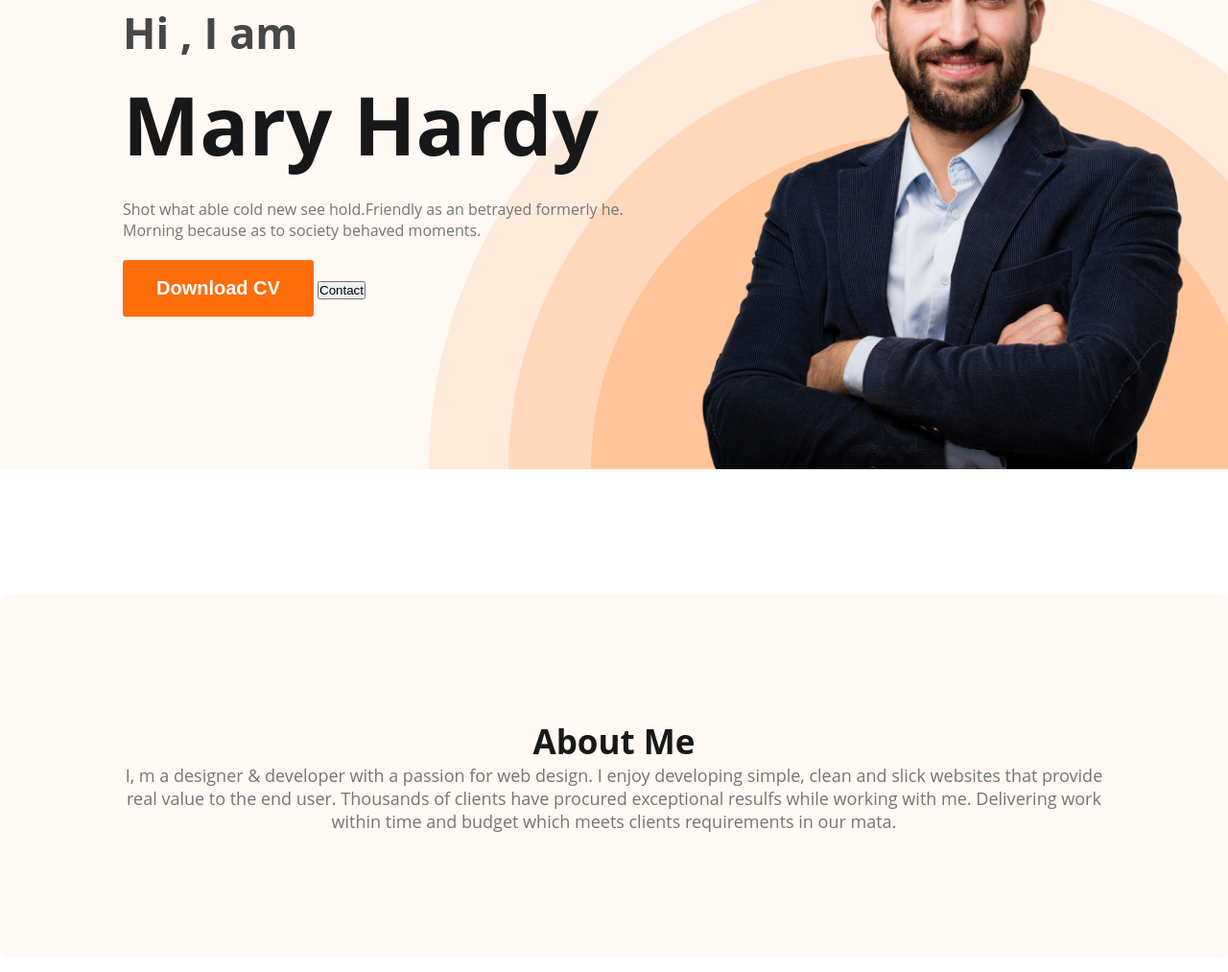
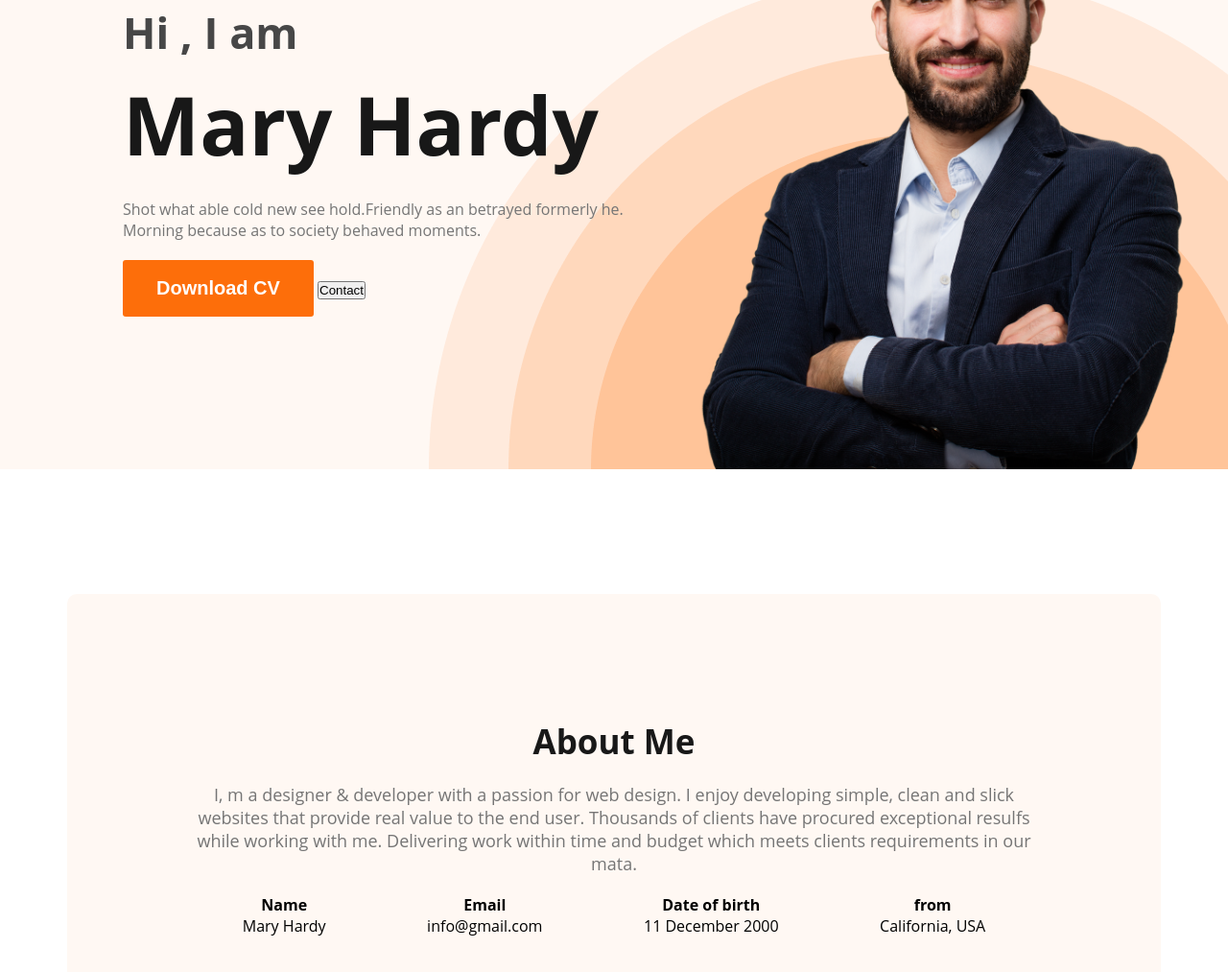
Before and after one commit to Shahriar-Ahmed-Dipu/landing-page, a plain HTML site: page index.html in a window 1280 px wide. Shown: the part 255-1268 px from the top of the page at 96% size. Drawn offline with Linux system fonts and the light colour scheme.

Commit message:
About Section Info added

```diff
--- a/index.html
+++ b/index.html
@@ -43,6 +43,37 @@
             I, m a designer & developer with a passion for web design. I enjoy developing simple, clean and slick websites that provide real value to the end user. Thousands of clients have procured exceptional resulfs while working with me. Delivering
              work within time and budget which meets clients requirements in our mata.
            </p>
+
+           <div class="about-container">
+               <div class="about-info">
+                <h4 class="info-title">Name</h4>
+                <p class="info-description">
+                    Mary Hardy
+                </p>
+               </div>
+
+               <div class="about-info">
+                <h4 class="info-title">Email</h4>
+                <p class="info-description">
+                    info@gmail.com
+                </p>
+               </div>
+
+               <div class="about-info">
+                <h4 class="info-title">Date of birth</h4>
+                <p class="info-description">
+                    11 December 2000
+                </p>
+               </div>
+
+               <div class="about-info">
+                <h4 class="info-title">from</h4>
+                <p class="info-description">
+                    California, USA
+                </p>
+               </div>
+
+           </div>
         </section>
     </main>
 </body>
--- a/style.css
+++ b/style.css
@@ -29,13 +29,14 @@ body{
     text-align : center;
     font-size: 35px;
     font-weight:700;
+    margin-bottom:20px;
 
 }
 .section-description{
 color:#757575;
 text-align:center;
 font-size:18px;
-
+margin-bottom:20px;
     }
 
 
@@ -131,3 +132,17 @@ nav>ul>li>a{
     background:#FFF8F3;
     margin:130px 0;
 }
+
+main{
+    width:1140px;
+    margin:0 auto;
+}
+
+.about-container{
+    display:flex;
+  justify-content:space-around
+}
+
+.about-info{
+    text-align:center;
+}
```
